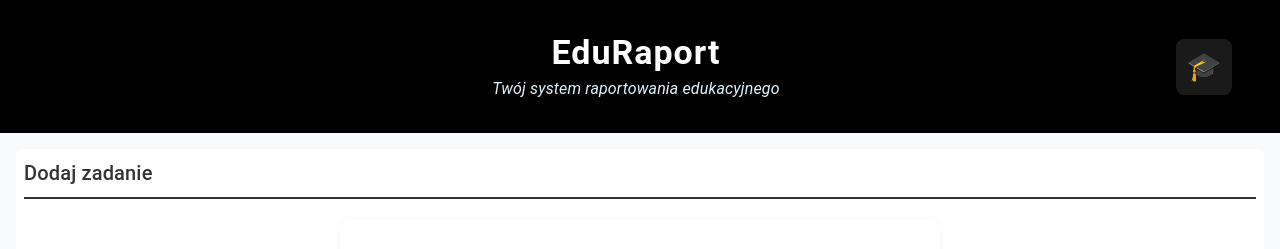
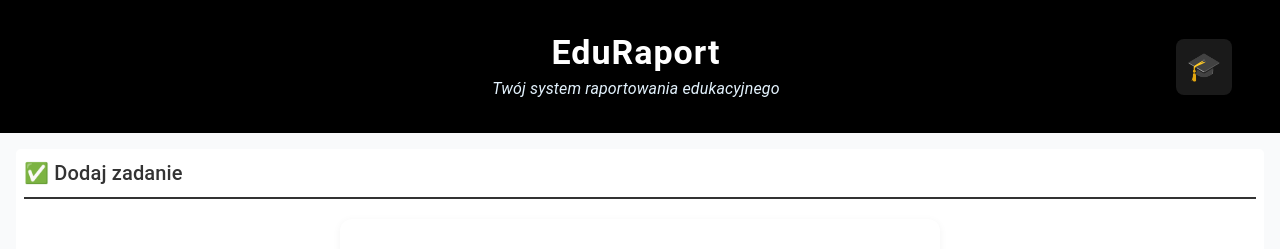
Before and after one commit to Soberek/passive-income, a React (Vite) app in the folder passive-income-frontend/: page /zadania in a window 1280 px wide. Shown: the top 249 px of the page. Built offline with nearby package versions, Linux system fonts and the light colour scheme; no server answers; some icons are missing.

Commit message:
Enhance SiteTitle: add emoji to task title for better visibility

```diff
--- a/passive-income-frontend/src/features/tasks/Task.tsx
+++ b/passive-income-frontend/src/features/tasks/Task.tsx
@@ -5,8 +5,7 @@ import { TaskForm } from "./TaskForm";
 export const Tasks = () => {
   return (
     <SitesContainer>
-      <SiteTitle>Dodaj zadanie</SiteTitle>
-
+      <SiteTitle>✅ Dodaj zadanie</SiteTitle>
       <TaskForm />
     </SitesContainer>
   );
```
